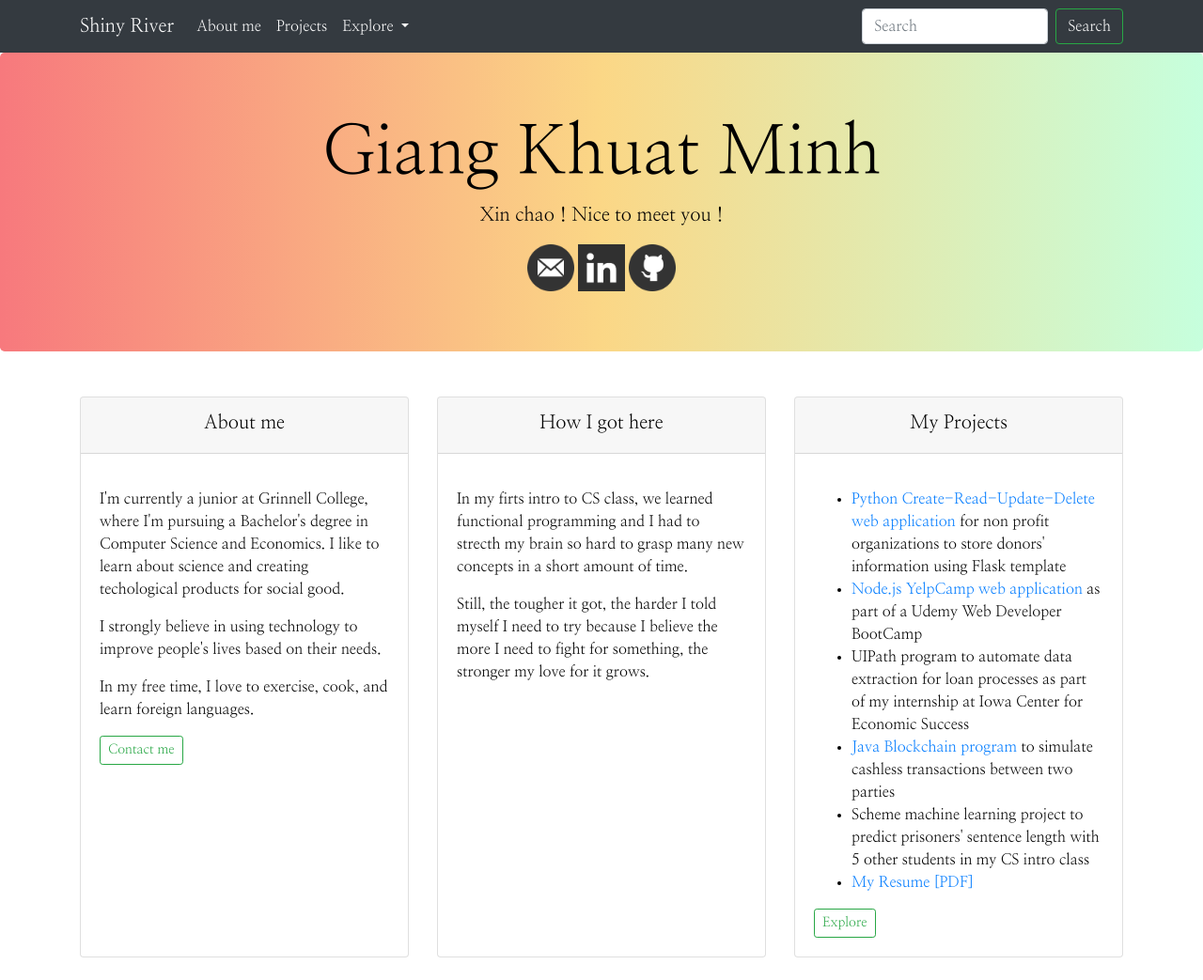
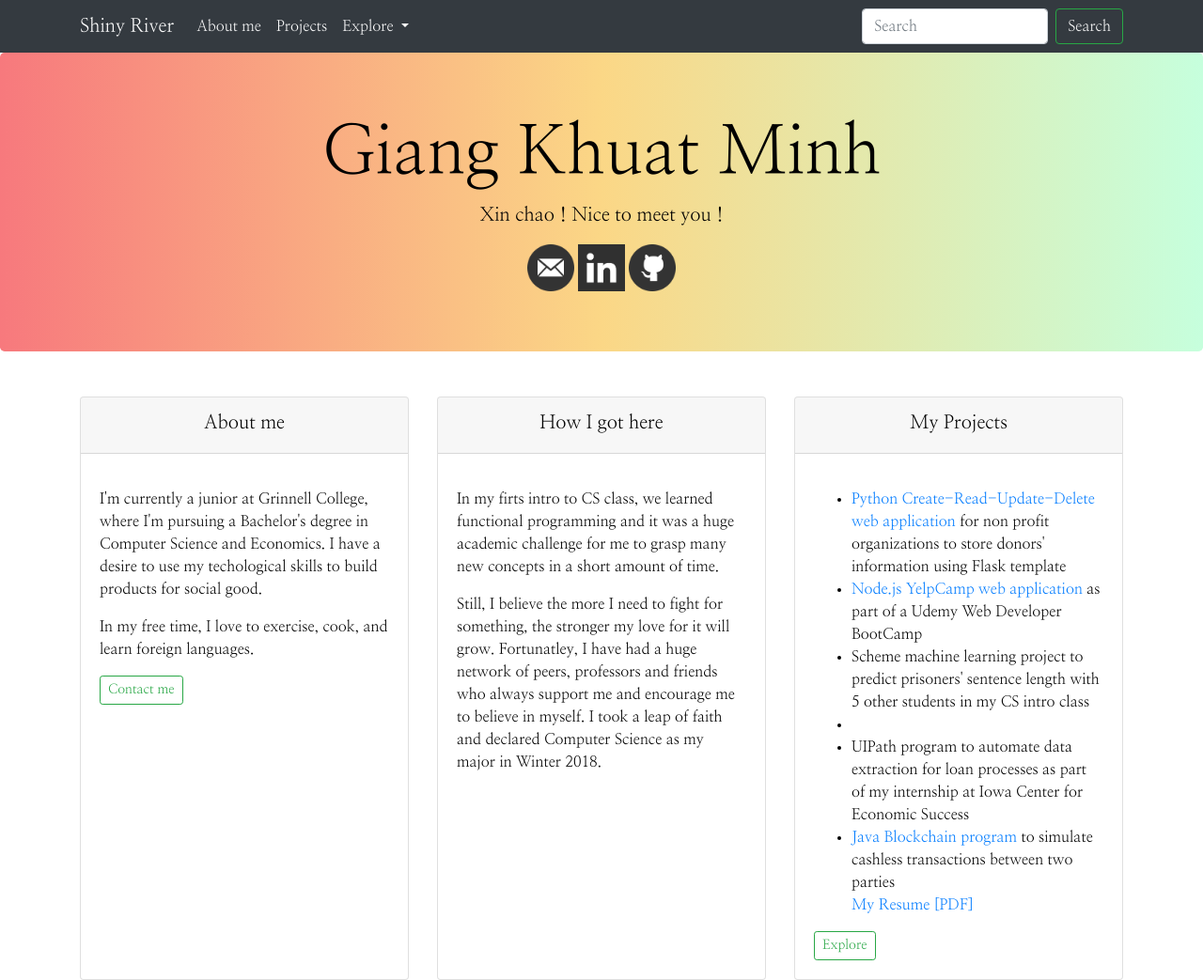
Before and after one commit to giangkhuat/giangkhuat.github.io, a Jekyll site: the page built from index.html, in a window 1280 px wide. Shown: the whole page at 94% size. Built offline with Jekyll 4.4.1, drawn with Linux system fonts in a browser that asks for light colours; before the commit the page ends 1019 px from its top, so only the background shows below that.

Commit message:
Update index.html

```diff
--- a/index.html
+++ b/index.html
@@ -37,10 +37,10 @@ title: Giang Khuat
                     <div class="card-body" style="color: black">
                         <p class="card-text">
                             <p class="intro">
-                  I'm currently a junior at Grinnell College, where I'm pursuing a Bachelor's degree in Computer Science and Economics. I like to learn about science and creating techological products for social good.
+                  I'm currently a junior at Grinnell College, where I'm pursuing a Bachelor's degree in Computer Science and Economics. I have a desire to use my techological skills to build products for social good.
                </p>
                <p class="intro">
-                  I strongly believe in using technology to improve people's lives based on their needs.
+
                </p>
                <p class="intro">
                   In my free time, I love to exercise, cook, and learn foreign languages.
@@ -58,12 +58,12 @@ title: Giang Khuat
                     <div class="card-body" style="color: black">
                         <p class="card-text">
                            <p>
-                  In my firts intro to CS class, we learned functional programming and I had to strecth my brain so hard to grasp many new concepts in a short amount of time.
+                  In my firts intro to CS class, we learned functional programming and it was a huge academic challenge for me to grasp many new concepts in a short amount of time.
                         </p>
                         <p>
-                  Still, the tougher it got, the harder I told myself I need to try because I believe the more I need to fight for something, the stronger my love for it grows.
-
-                        </p>
+                  Still, I believe the more I need to fight for something, the stronger my love for it will grow. Fortunatley, I have had a huge network of peers,
+		professors and friends who always support me and encourage me to believe in myself. I took a leap of faith and declared Computer Science as my major in Winter 2018.
+			 </p>
 
                     </div>
                 </div>
@@ -78,10 +78,11 @@ title: Giang Khuat
                            <ul id="projects">
 		  <li><a href="https://github.com/giangkhuat/Python-CRUD-Web-Application"> Python Create-Read-Update-Delete web application </a> for non profit organizations to store donors' information using Flask template </li>
 		  <li> <a href="#">Node.js YelpCamp web application </a> as part of a Udemy Web Developer BootCamp </li>
+		  <li>Scheme machine learning project to predict prisoners' sentence length with 5 other students in my CS intro class</li>
+                  <li>
                   <li>UIPath program to automate data extraction for loan processes as part of my internship at Iowa Center for Economic Success</li>
 		  <li> <a href="https://github.com/giangkhuat/Blockchain-Simulation-Program">Java Blockchain program </a> to simulate cashless transactions between two parties </li>
-                  <li>Scheme machine learning project to predict prisoners' sentence length with 5 other students in my CS intro class</li>
-                  <li>
+
                      <a href="files/GKhuat tech resume.pdf" target="_blank">My Resume [PDF]</a>
                   </li>
                </ul>
```
